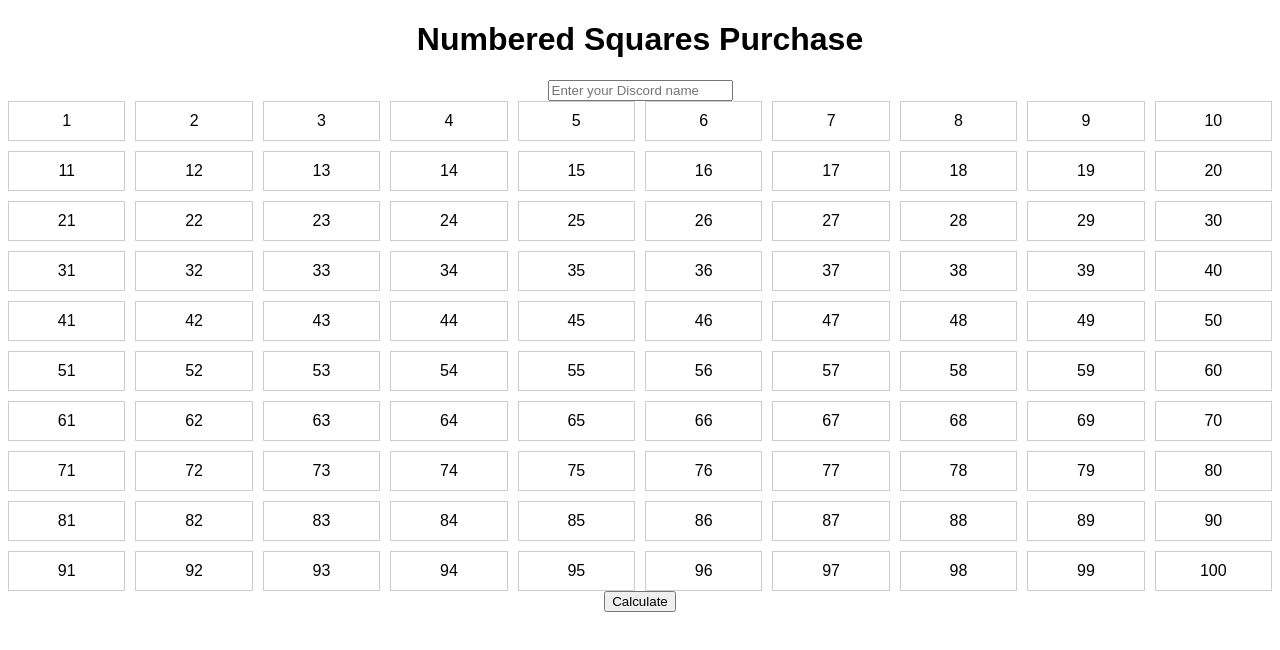
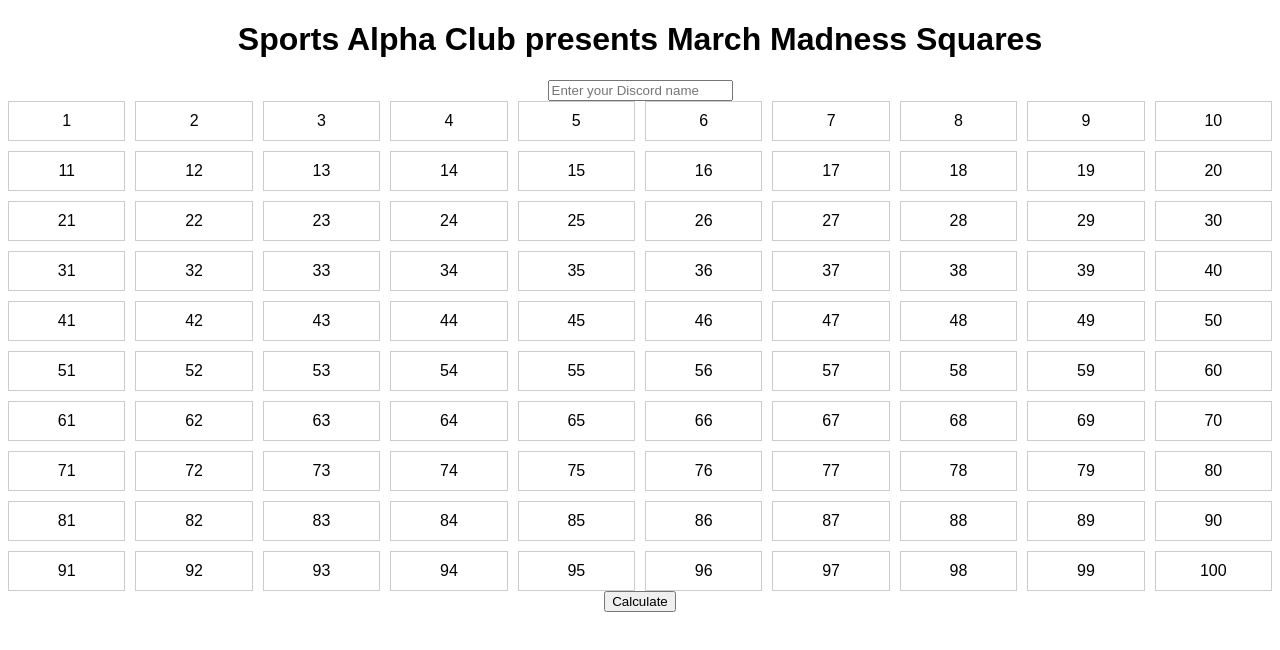
Before and after one commit to CryptoGeek32/SAC-MMSquares, a plain HTML site: page index.html in a window 1280 px wide. Drawn offline with Linux system fonts and the light colour scheme.

Commit message:
Update index.html

```diff
--- a/index.html
+++ b/index.html
@@ -7,7 +7,7 @@
     <title>Numbered Squares Purchase</title>
 </head>
 <body>
-    <h1>Numbered Squares Purchase</h1>
+    <h1>Sports Alpha Club presents March Madness Squares</h1>
     <input type="text" id="discordName" placeholder="Enter your Discord name">
     <div class="grid-container">
         <!-- Squares will be generated dynamically using JavaScript -->
```
